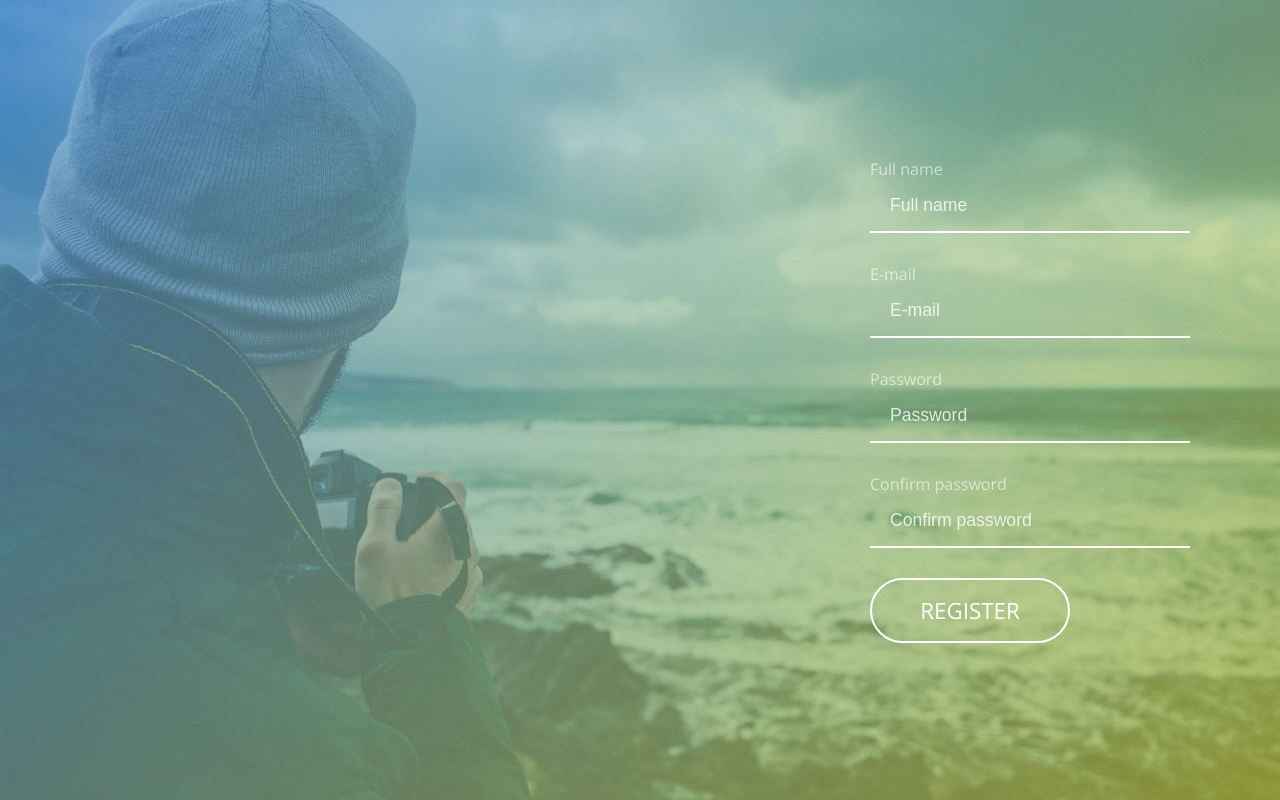
After one commit to NickySomers/imd_php1_project, a PHP site: page /views/register.php in a window 1280 px wide. The commit adds this page. Run offline with PHP 8.4, Linux system fonts and the light colour scheme.

Commit message:
Added register form input check

```diff
--- a/classes/User.class.php
+++ b/classes/User.class.php
@@ -2,10 +2,89 @@
 
 	class User
 	{
-		private $m_sFullname;
+		private $m_sFull_name;
 		private $m_sEmail;
-		private $m_sUsername;
 		private $m_sPassword;
-	}
+        private $m_sConfirm_password;
+
+        public function __set( $p_sProperty, $p_vValue )
+        {
+            switch($p_sProperty)
+            {
+                case 'FullName':
+                    if(!empty($_POST['full_name']))
+                    {
+                        $this->m_sFull_name = $p_vValue;
+                    }
+                break;
+                case 'Email':
+                    if(!empty($_POST['register_email']))
+                    {
+                        $this->m_sEmail = $p_vValue;
+                    }
+                break;
+                case 'Password':
+                    if(!empty($_POST['register_password']) && !empty($_POST['confirm_register_password']))
+                    {
+                        $this->m_sPassword = $p_vValue;
+                    }
+                break;
+            }
+        }
+
+        public function __get($p_sProperty)
+        {
+            switch($p_sProperty)
+            {
+                case 'FullName':
+                    return($this->m_sFull_name);
+                break;
+                case 'Email':
+                    return($this->m_sEmail);
+                break;
+                case 'Password':
+                    return($this->m_sPassword);
+                break;
+            }
+        }
+
+        function Register($password, $confirm_password)
+        {
+            if(!empty($this->m_sFull_name) && !empty($this->m_sEmail) && !empty($password) && !empty($confirm_password))
+            {
+                // connectie
+                $connection = new mysqli("localhost", "root", "root", "IMDstagram");
+                if($connection->connect_errno)
+                {
+                    die("No database connection");
+                }
+
+                $options = [
+                    'cost' => 12,
+                ];
+
+                if($password == $confirm_password)
+                {
+                    $this->Password = password_hash($password, PASSWORD_DEFAULT, $options);
+
+                    // query
+                    $query = "INSERT INTO users(full_name, email, password) VALUES ('$this->FullName', '$this->Email', '$this->Password');";
+
+                    if($connection->query($query))
+                    {
+                        header("Location: index.php");
+                    }
+                }
+                else
+                {
+                    throw new Exception("Please fill in two identical passwords");
+                }
+            }
+            else
+            {
+                throw new Exception("Please fill in all fields");
+            }
+        }
+    }
 
 ?>
--- a/css/style.css
+++ b/css/style.css
@@ -53,7 +53,7 @@ body
 
 .login
 {
-	width: 35vw;
+	width: 500px;
 	height: 100vh;
 	padding: 50px;
 	position: absolute;
@@ -63,7 +63,6 @@ body
 	z-index: 99999;
 	top: 0;
 	right: 0;
-	/*background-color: white;*/
 }
 
 .login label
@@ -73,7 +72,6 @@ body
 	margin-bottom: 10px;
 	opacity: 0.6;
 }
-
 
 .login .grid .col
 {
@@ -100,16 +98,18 @@ body
 	box-shadow: none;
 	background: none ;
 	border: none;
-	border-bottom: 5px solid white;
+	border-bottom: 2px solid white;
 	width: 100%;
 	box-sizing: border-box;
 	padding: 15px 20px;
 	margin-bottom: 30px;
 	font-size: 1.1rem;
 	color: white;
+    outline: none;
 }
 
-::-webkit-input-placeholder {
+::-webkit-input-placeholder
+{
    color: white;
    opacity: 0.8;
 }
@@ -121,18 +121,25 @@ body
 	background-color: transparent;
 	box-shadow: none;
 	font-family: "Open Sans", sans-serif;
-	font-size: 1.0rem;
-	color: blue;
-	border: 2px solid blue;
-	border-radius: 50px;
+	font-size: 1.4rem;
+	color: #fff;
+	border: 2px solid #fff;
+	border-radius: 40px;
 	text-transform: uppercase;
 	min-width: 200px;
+    -webkit-transition: all 0.2s ease-in-out;
+    transition: all 0.s ease-in-out;
 }
 
 .button:hover
 {
-	background-color: white;
-	color: gray;
+	background-color: #fff;
+	color: #323232;
+}
+
+.button:focus
+{
+    outline: none;
 }
 
 .grid
@@ -145,3 +152,11 @@ body
 {
 
 }
+
+.error
+{
+    font-family: "Open Sans", sans-serif;
+	font-size: 1.4rem;
+	color: firebrick;
+    padding-bottom: 50px;
+}
--- /dev/null
+++ b/views/register.php
@@ -0,0 +1,50 @@
+<?php
+
+    include_once("../classes/User.class.php");
+
+    if(!empty($_POST))
+    {
+        try
+        {
+            $user = new User();
+            $user->FullName = $_POST['full_name'];
+            $user->Email = $_POST['register_email'];
+            $password = $_POST['register_password'];
+            $confirm_password = $_POST['confirm_register_password'];
+            $user->Register($password, $confirm_password);
+        }
+        catch(Exception $e)
+        {
+            $error = $e->getMessage();
+        }
+    }
+
+?><!DOCTYPE html>
+<html>
+	<head>
+		<title>IMDstagram</title>
+		<meta charset="utf-8">
+		<link rel="stylesheet" href="../css/style.css">
+	</head>
+	<body class="home">
+		<div class="overlay"></div>
+		<div class="login">
+            <form action="" method="post">
+                <?php if(isset($error)): ?>
+                    <div class="error">
+                        <?php echo $error; ?>
+                    </div>
+                <?php endif; ?>
+                <label for="full_name">Full name</label>
+				<input type="text" name="full_name" class="textfield" placeholder="Full name">
+				<label for="register_email">E-mail</label>
+				<input type="text" name="register_email" class="textfield" placeholder="E-mail">
+				<label for="register_password">Password</label>
+				<input type="password" name="register_password" class="textfield" placeholder="Password">
+                <label for="confirm_register_password">Confirm password</label>
+				<input type="password" name="confirm_register_password" class="textfield" placeholder="Confirm password">
+				<input type="submit" class="button" value="Register">
+			</form>
+		</div>
+	</body>
+</html>
```
Also changed, not shown: 1 other file.
